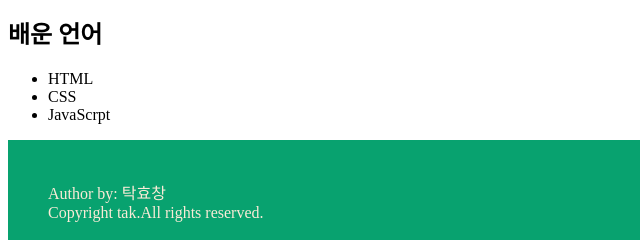
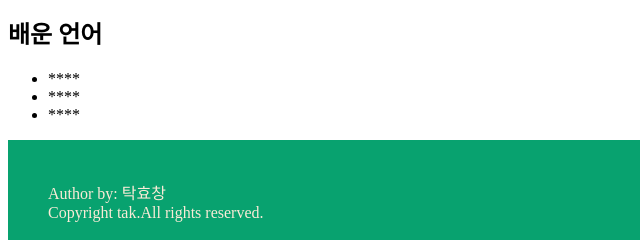
Before and after one commit to realmarcustak/firststudy, a plain HTML site: page index.html in a window 1280 px wide. Shown: the part 870-1110 px from the top of the page, 0-640 px from the left. Drawn offline with Linux system fonts and the light colour scheme.

Commit message:
second study

```diff
--- a/index.html
+++ b/index.html
@@ -49,9 +49,9 @@
             <section>
                 <h2>배운 언어</h2>
                 <ul>
-                    <li>HTML</li>
-                    <li>CSS</li>
-                    <li>JavaScrpt</li>
+                    <li>****</li>
+                    <li>****</li>
+                    <li>****</li>
                 </ul>
             </section>
         </div>
```
